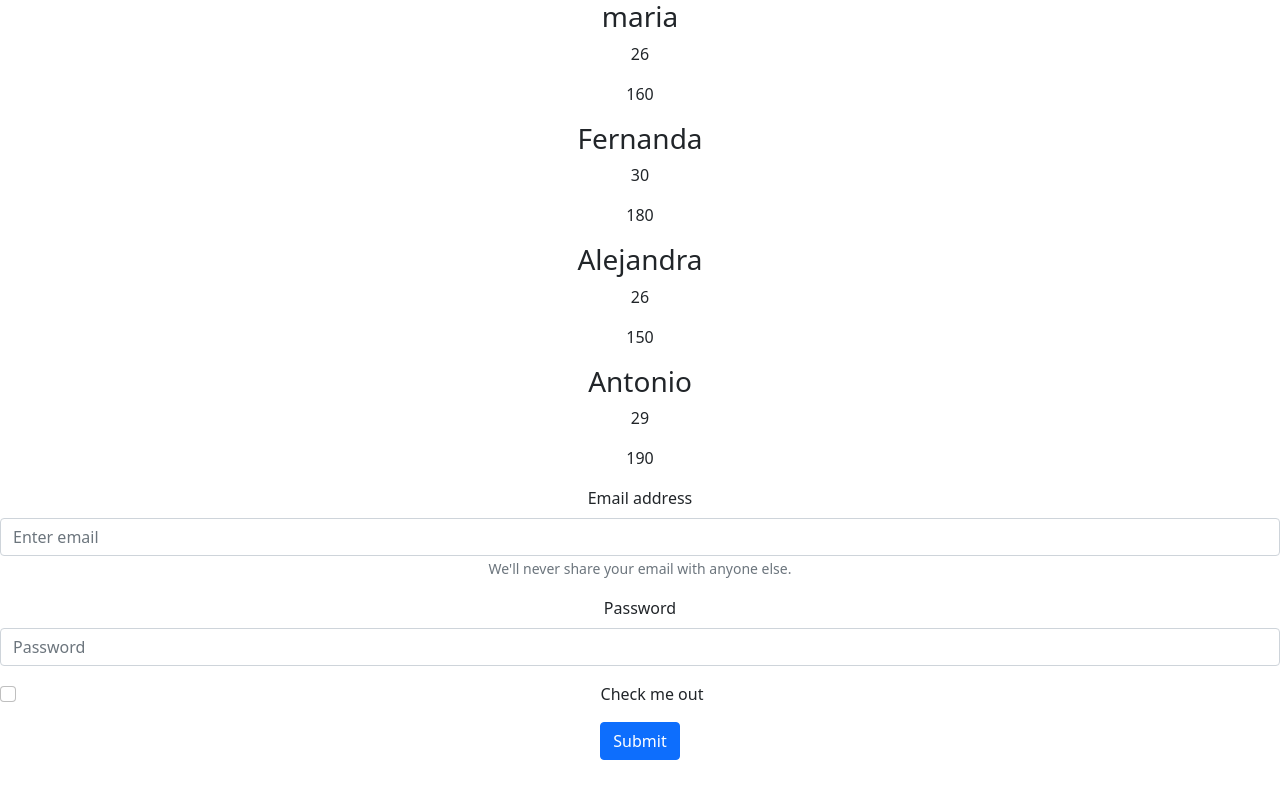
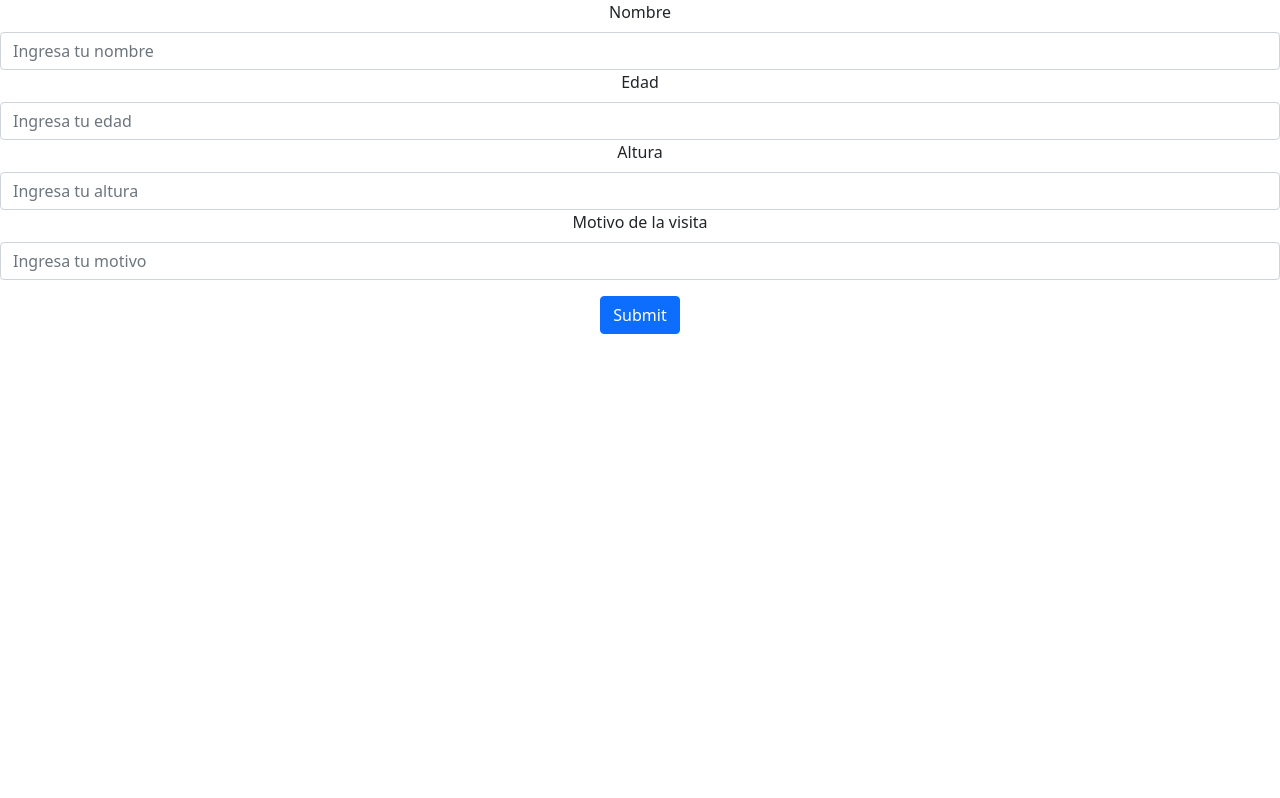
Before and after one commit to Team-Ucamp-005/ejercicio-react, a React (Create React App) app: page / in a window 1280 px wide. Built offline with nearby package versions, Linux system fonts and the light colour scheme.

Commit message:
formulario

```diff
--- a/src/App.js
+++ b/src/App.js
@@ -7,6 +7,7 @@
 import ColorInput from './components/ColorInput/ColorInput';
 import InputSize from './components/InputSize/InputSize';
 import FormPatients from './components/FormPatients/FormPatients';
+import CardPatient from './components/CardPatient/CardPatient';
 
 
 
@@ -42,6 +43,13 @@
 
   const [patients, setPatients] = useState([])
 
+
+  const addPatient = (data) => {
+    setPatients(
+      [...patients, data]
+    )
+  }
+
   return (
     <div className="App">
       {/* <Component />
@@ -64,20 +72,15 @@
       <InputText textValue={setText} /> */}
 
 
+      <FormPatients formValue={addPatient} />
+
       {
-        pacientes.map((paciente, i) => {
+        patients.map((paciente, i) => {
           return (
-            <div key={i}>
-              <h3>{paciente.nombre}</h3>
-              <p> {paciente.edad} </p>
-              <p>{paciente.altura}</p>
-            </div>
+            <CardPatient data={paciente} key={i} />
           )
         })
       }
-
-
-      <FormPatients />
 
     </div>
   );
--- /dev/null
+++ b/src/components/CardPatient/CardPatient.jsx
@@ -0,0 +1,15 @@
+import React from 'react'
+
+const CardPatient = ({ data }) => {
+  console.log(data)
+  return (
+    <div>
+      <h3>{data.name}</h3>
+      <p> {data.age} </p>
+      <p>{data.height}</p>
+      <p>{data.reason}</p>
+    </div>
+  )
+}
+
+export default CardPatient
--- a/src/components/FormPatients/FormPatients.jsx
+++ b/src/components/FormPatients/FormPatients.jsx
@@ -1,34 +1,42 @@
-import React from 'react'
+import React, { useState } from 'react'
 import { Form, Button } from 'react-bootstrap'
 
-const FormPatients = () => {
+const FormPatients = ({ formValue }) => {
+
+  const [formState, setFormState] = useState({})
 
   const handleClick = () => {
+    formValue(formState)
+  }
 
+  const setValues = (event) => {
+    console.log(event)
+    setFormState({
+      ...formState,
+      [event.target.name]: event.target.value
+    })
   }
 
 
   return (
+    <>
+      {console.log('->>>', formState)}
       <Form>
         <Form.Group className="mb-3" controlId="formBasicEmail">
-        <Form.Label>Email address</Form.Label>
-        <Form.Control type="email" placeholder="Enter email" />
-        <Form.Text className="text-muted">
-          We'll never share your email with anyone else.
-        </Form.Text>
-      </Form.Group>
-
-      <Form.Group className="mb-3" controlId="formBasicPassword">
-        <Form.Label>Password</Form.Label>
-        <Form.Control type="password" placeholder="Password" />
-      </Form.Group>
-      <Form.Group className="mb-3" controlId="formBasicCheckbox">
-        <Form.Check type="checkbox" label="Check me out" />
+          <Form.Label>Nombre</Form.Label>
+          <Form.Control type="text" name="name" onBlur={(event) => setValues(event)} placeholder="Ingresa tu nombre" />
+          <Form.Label>Edad</Form.Label>
+          <Form.Control type="number" name="age" onBlur={(event) => setValues(event)} placeholder="Ingresa tu edad" />
+          <Form.Label>Altura</Form.Label>
+          <Form.Control type="number" name="height" onBlur={(event) => setValues(event)} placeholder="Ingresa tu altura" />
+          <Form.Label>Motivo de la visita</Form.Label>
+          <Form.Control type="text" name="reason" onBlur={(event) => setValues(event)} placeholder="Ingresa tu motivo" />
         </Form.Group>
         <Button onClick={() => handleClick()} variant="primary" type="button">
           Submit
         </Button>
       </Form>
+    </>
   )
 }
 
```
Lines whose indentation alone changed are shown as unchanged.
